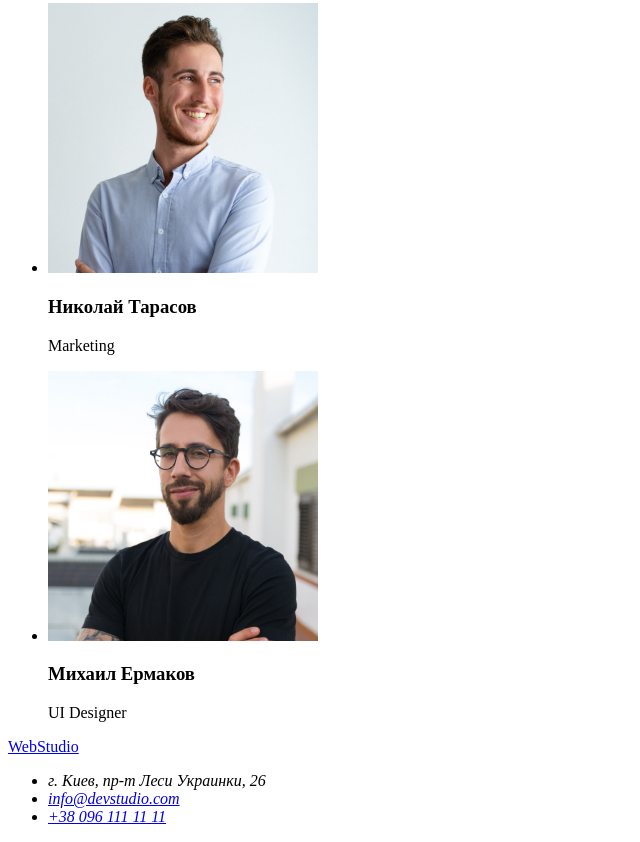
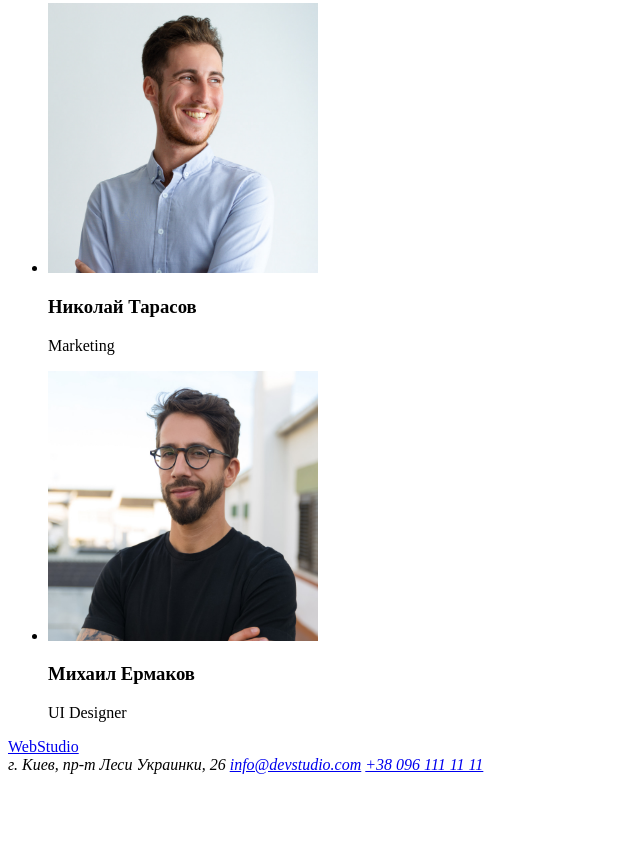
Before and after one commit to Dmitriyoley/goit-markup-hw-01, a plain HTML site: page index.html in a window 1280 px wide. Shown: the part 2305-3147 px from the top of the page, without its empty margins (0-640 px from the left). After the commit the page ends 3087 px from the top, so only its background shows below. Drawn offline with Linux system fonts and the light colour scheme.

Commit message:
адрес

```diff
--- a/index.html
+++ b/index.html
@@ -92,11 +92,9 @@
     <footer>
         <a href="index.html">WebStudio</a>
             <address>
-                <ul>
-                    <li> г. Киев, пр-т Леси Украинки, 26 </li>
-                    <li><a href="mailto:info@devstudio.com">info@devstudio.com</a></li>
-                    <li><a href="tel:+380961111111">+38 096 111 11 11</a></li>
-                </ul>
+                 г. Киев, пр-т Леси Украинки, 26
+                <a href="mailto:info@devstudio.com">info@devstudio.com</a>
+                <a href="tel:+380961111111">+38 096 111 11 11</a>
             </address>
     </footer>
 </body>
```
